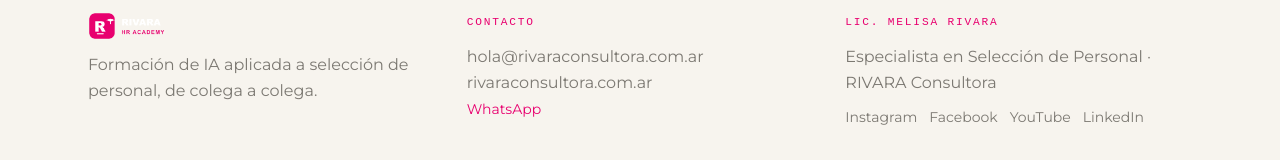
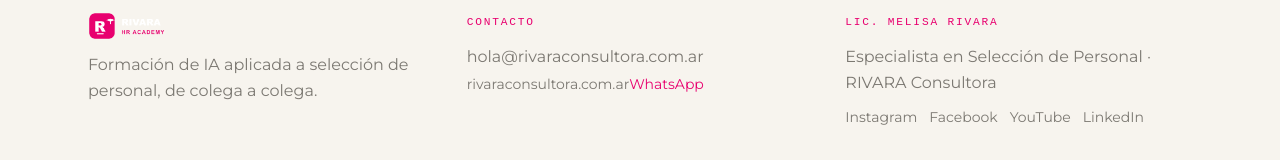
Before and after one commit to licmelisarivara-byte/rivara-hr-academy, a Next.js app: page / in a window 1280 px wide. Shown: the part 4180-4340 px from the top of the page. Built offline with nearby package versions, Linux system fonts and the light colour scheme.

Commit message:
Convertir el email y el dominio del footer en links reales
rivaraconsultora.com.ar era solo texto plano, no un link — ahora abre en
pestaña nueva. El email ahora usa mailto: también.

```diff
--- a/components/Footer.tsx
+++ b/components/Footer.tsx
@@ -18,8 +18,19 @@ export default function Footer() {
         </div>
         <div>
           <div className="eyebrow mb-3">Contacto</div>
-          <p className="text-bone/60">hola@rivaraconsultora.com.ar</p>
-          <p className="text-bone/60">rivaraconsultora.com.ar</p>
+          <p className="text-bone/60">
+            <a href="mailto:hola@rivaraconsultora.com.ar" className="hover:text-magenta transition-colors">
+              hola@rivaraconsultora.com.ar
+            </a>
+          </p>
+          <a
+            href="https://www.rivaraconsultora.com.ar"
+            target="_blank"
+            rel="noopener noreferrer"
+            className="text-bone/60 hover:text-magenta transition-colors inline-block"
+          >
+            rivaraconsultora.com.ar
+          </a>
           <a
             href="https://wa.me/5491123912820"
             target="_blank"
```
